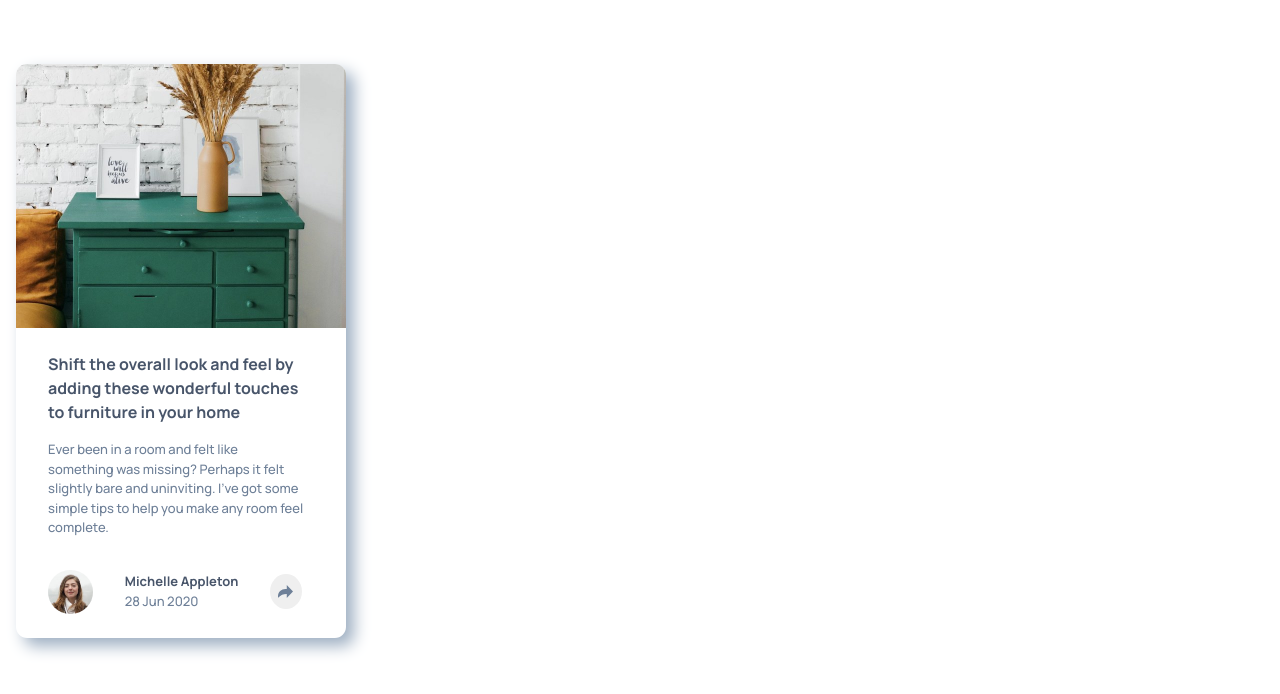
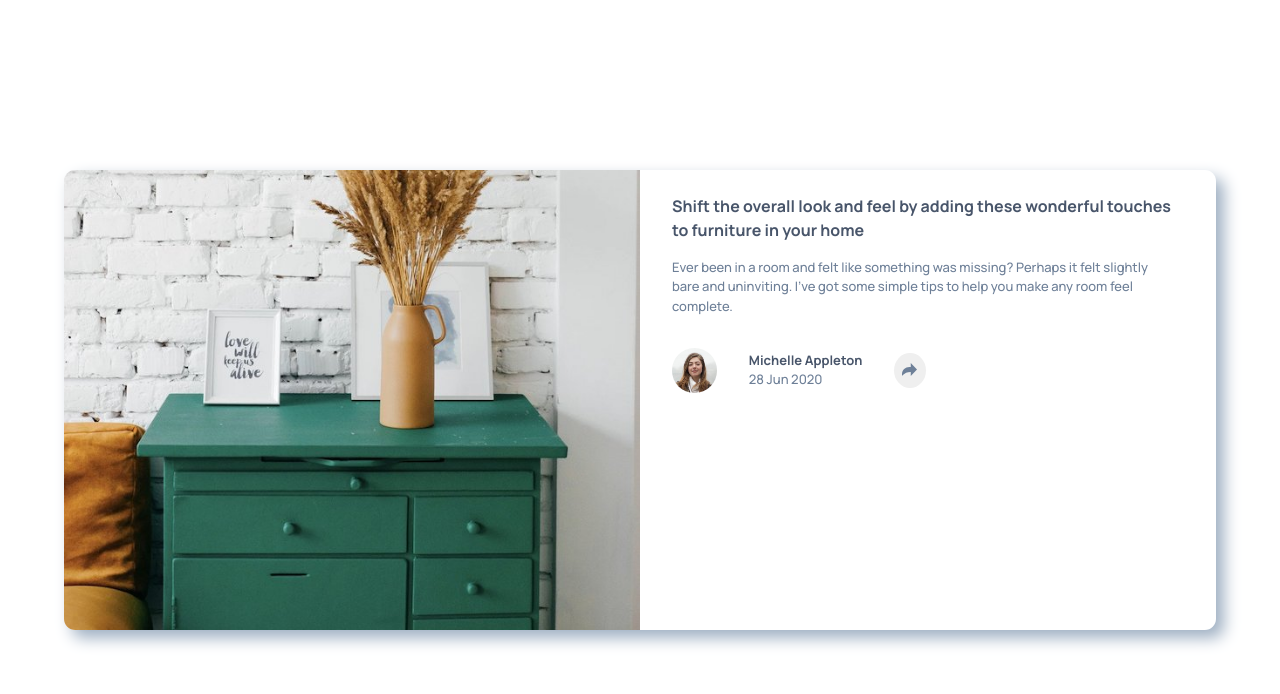
Before and after one commit to sclingan/article-preview, a React (Vite) app: page / in a window 1280 px wide. Shown: the top 694 px of the page. Built offline with nearby package versions, Linux system fonts and the light colour scheme.

Commit message:
Adding tablet layout

```diff
--- a/src/App.css
+++ b/src/App.css
@@ -44,6 +44,7 @@ p, h1, h2, h3, h4, h5, h6 {
 /* TODO:
    fix picture height
    add alt text
+   make button responsive at 340px <
 */
 body {
   font-family: "Manrope";
@@ -57,7 +58,6 @@ body {
 .App {
   box-shadow: 0.5rem 0.5rem 1rem hsl(212, 23%, 69%);
   border-radius: 0.7rem;
-  max-width: 20.625rem;
   overflow: hidden;
 }
 
@@ -81,6 +81,7 @@ p {
 .profile-container {
   display: flex;
   flex-direction: row;
+  flex-shrink: 2;
   gap: 2rem;
   padding-top: 2rem;
   padding-bottom: 1.5rem;
@@ -115,6 +116,7 @@ button {
 .social-container {
   display: flex;
   flex-direction: row;
+  flex-shrink: 2;
   gap: 1rem;
   padding: 1rem 2rem;
   align-items: center;
@@ -123,6 +125,7 @@ button {
   margin-top: 1.5rem;
   animation-name: social;
   animation-duration: 1s;
+  animation-timing-function: ease-in-out;
 }
 
 @keyframes social {
@@ -142,7 +145,7 @@ h3 {
 }
 
 .social-button {
-  background-color: hsl(212, 23%, 69%);
+  background-color: hsl(214, 17%, 51%);
   margin-left: 2rem;
 }
 
@@ -159,4 +162,46 @@ svg {
   position: absolute;
   white-space: nowrap;
   width: 1px;
+}
+
+@media (min-width: 42.5rem) {
+  body {
+    display: flex;
+    align-items: center;
+    justify-content: center;
+    padding-top: 0;
+    padding-inline: 4rem;
+  }
+  .App {
+    display: grid;
+    grid-template-columns: 1fr 1fr;
+    grid-template-rows: auto;
+    position: relative;
+    overflow: visible;
+  }
+  .header-image {
+    border-top-left-radius: 0.7rem;
+    border-bottom-left-radius: 0.7rem;
+  }
+  .profile-container {
+    grid-column: 2/2;
+  }
+  .social-container {
+    position: absolute;
+    top: 8rem;
+    right: -3rem;
+    padding: 0.5rem;
+    gap: 0.7rem;
+    border-radius: 0.5rem;
+  }
+  .social-container::after {
+    content: "";
+    position: absolute;
+    top: 100%;
+    left: 50%;
+    margin-left: -5px;
+    border-width: 0.5rem;
+    border-style: solid;
+    border-color: hsl(217, 19%, 35%) transparent transparent;
+  }
 }/*# sourceMappingURL=App.css.map */
--- a/src/App.scss
+++ b/src/App.scss
@@ -13,6 +13,7 @@ $font-family: 'Manrope';
 /* TODO:
    fix picture height
    add alt text
+   make button responsive at 340px <
 */
 body {
     font-family: $font-family;
@@ -26,7 +27,6 @@ body {
 .App {
     box-shadow: 0.5rem 0.5rem 1rem $gray-blue;
     border-radius: 0.7rem;
-    max-width: 20.625rem; //check this
     overflow: hidden;
 }
 
@@ -50,6 +50,7 @@ p {
 .profile-container {
     display: flex;
     flex-direction: row;
+    flex-shrink: 2;
     gap: 2rem;
     padding-top: 2rem;
     padding-bottom: 1.5rem;
@@ -84,6 +85,7 @@ button {
 .social-container {
     display: flex;
     flex-direction: row;
+    flex-shrink: 2;
     gap: 1rem;
     padding: 1rem 2rem;
     align-items: center;
@@ -92,6 +94,7 @@ button {
     margin-top: 1.5rem;
     animation-name: social;
     animation-duration: 1s;
+    animation-timing-function: ease-in-out;
 }
 
 @keyframes social {
@@ -112,7 +115,7 @@ h3 {
 }
 
 .social-button {
-    background-color: $gray-blue;
+    background-color: $desat-blue;
     margin-left: 2rem;
 }
 
@@ -129,3 +132,60 @@ svg {
     white-space: nowrap;
     width: 1px;
   }
+
+// Tablet
+@media (min-width: 42.5rem) {
+
+    body {
+        display: flex;
+        align-items: center;
+        justify-content: center;
+        padding-top: 0;
+        padding-inline: 4rem; // watch this
+    }
+
+    .App {
+       display: grid;
+       grid-template-columns: 1fr 1fr;
+       grid-template-rows: auto;
+       position: relative;
+       overflow: visible;
+    }
+
+    .header-image {
+        border-top-left-radius: 0.7rem;
+        border-bottom-left-radius: 0.7rem;
+    }
+
+    .profile-container {
+        grid-column: 2/2;
+    }
+
+    // This becomes a tooltip
+    .social-container {
+        position: absolute;
+        top: 8rem;
+        right: -3rem;
+        padding: 0.5rem;
+        gap: 0.7rem;
+        border-radius: 0.5rem;
+    }
+
+    .social-container::after {
+        content: '';
+        position: absolute;
+        top: 100%;
+        left: 50%;
+        margin-left: -5px;
+        border-width: 0.5rem;
+        border-style: solid;
+        border-color: $dark-gray-blue transparent transparent;
+    }
+
+
+}
+
+// Desktop
+@media (min-width: 53.75rem) {
+
+}
--- a/src/App.tsx
+++ b/src/App.tsx
@@ -14,7 +14,7 @@ function App() {
     <div className="App">
       <header>
         <h1 className='sr-only'>Article preview page</h1>
-       <img src={drawer} alt=""></img>
+       <img className='header-image' src={drawer} alt=""></img>
       </header>
       <main>
          <h2>Shift the overall look and feel by adding these wonderful
@@ -45,12 +45,10 @@ function App() {
           <img src={facebook} alt=""></img>
           <img src={twitter} alt=""></img>
           <img src={pinterest} alt=""></img>
-          {/* <button className='social-button' onClick={showSocial}><img className='social-button-icon' src={share} alt=""></img></button> */}
           <button className='social-button' onClick={showSocial}>
-            <svg xmlns="http://www.w3.org/2000/svg" width="15" height="13"><path fill="#00000" d="M15 6.495L8.766.014V3.88H7.441C3.33 3.88 0 7.039 0 10.936v2.049l.589-.612C2.59 10.294 5.422 9.11 8.39 9.11h.375v3.867L15 6.495z"/></svg>
+            <svg xmlns="http://www.w3.org/2000/svg" width="15" height="13"><path fill="#fff" d="M15 6.495L8.766.014V3.88H7.441C3.33 3.88 0 7.039 0 10.936v2.049l.589-.612C2.59 10.294 5.422 9.11 8.39 9.11h.375v3.867L15 6.495z"/></svg>
           </button>
          </div>
-
     </div>
   )
 }
```
Also changed, not shown: 1 other file (tests, documents, lock files or other folders).
